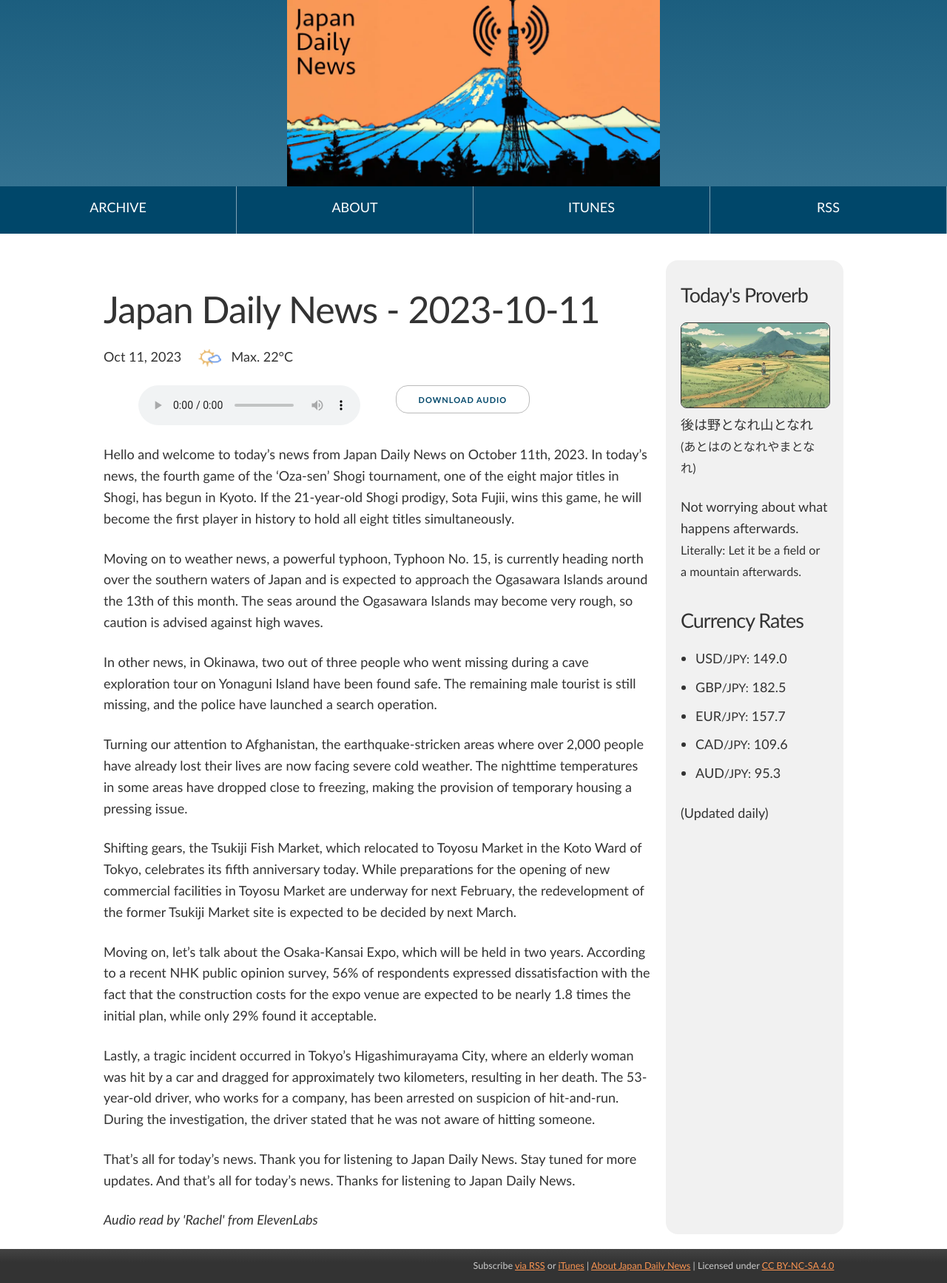
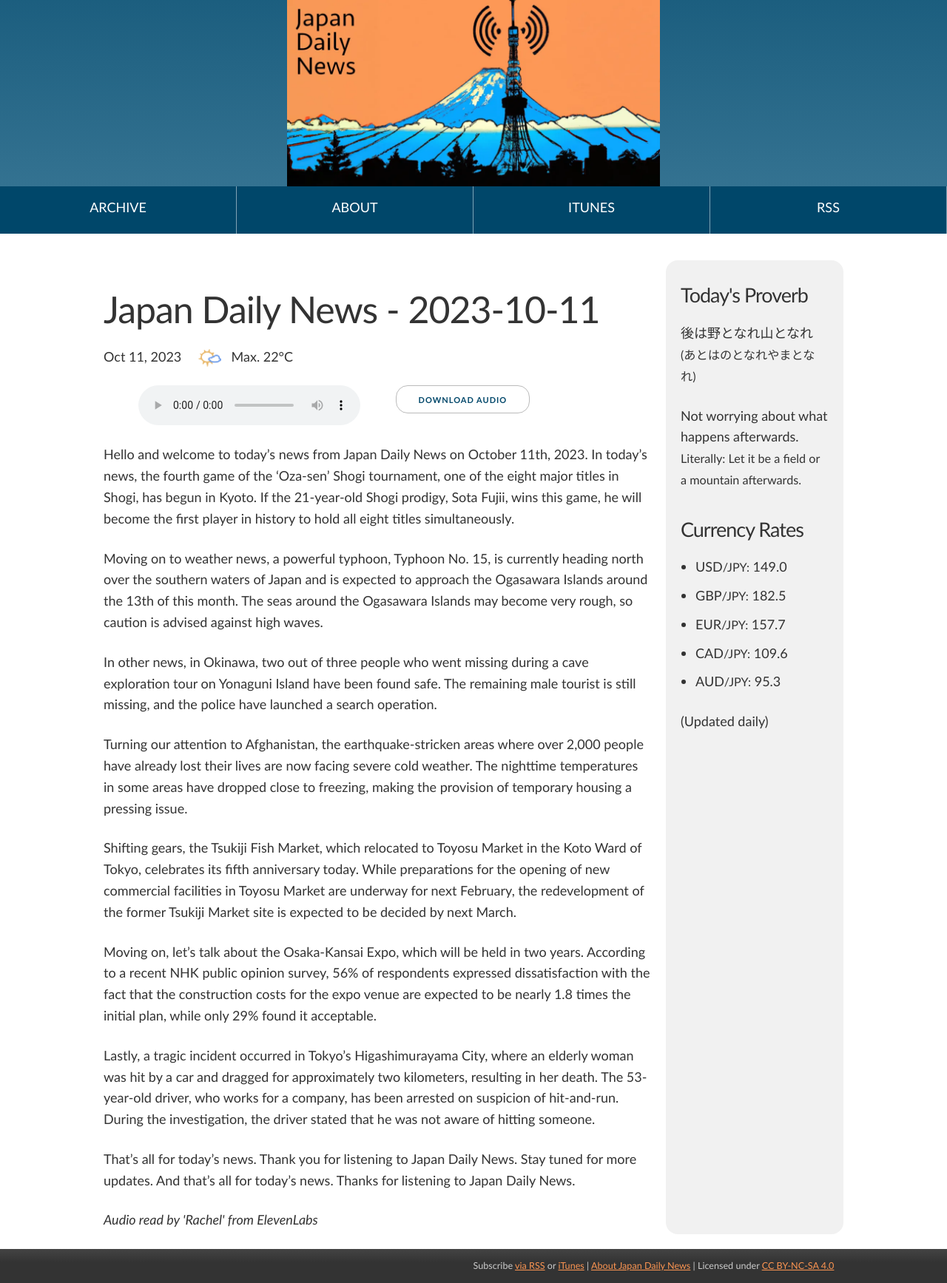
Before and after one commit to tagawa/JapanDailyNews, a Jekyll site: the page built from docs/index.html, in a window 1280 px wide. Shown: the whole page at 74% size. Built offline with Jekyll 4.4.1, drawn with Linux system fonts in a browser that asks for light colours; comment, search, counter and statistics services are not loaded.

Commit message:
Added check for image file

```diff
--- a/docs/index.html
+++ b/docs/index.html
@@ -41,9 +41,13 @@ summary: Today's news from Japan, powered by AI. This computer-generated daily p
         <div id="proverb">
           <h2>Today's Proverb</h2>
 
-          <picture>
-              <img src="/images/proverbs/proverb_{{ latest_post.proverb_id }}.webp" alt="Illustration representing the proverb {{ latest_post.proverb_en }}" style="max-width: 200px;" class="illustration">
-          </picture>
+          {% assign image_path = "/images/proverbs/proverb_" | append: latest_post.proverb_id | append: "webp" %}
+          {% assign file = site.static_files | where: "path", image_path | first %}
+          {% if file %}
+            <picture>
+                <img src="/images/proverbs/proverb_{{ latest_post.proverb_id }}.webp" alt="Illustration representing the proverb {{ latest_post.proverb_en }}" style="max-width: 200px;" class="illustration">
+            </picture>
+          {% endif %}
 
           <p>{{ latest_post.proverb_ja }}<br><small>({{ latest_post.proverb_hiragana }})</small>
 
@@ -55,44 +59,6 @@ summary: Today's news from Japan, powered by AI. This computer-generated daily p
               </audio>
             {% endif %}
 
-
-            {% assign audio_files = site.static_files | where: "audio", true %}
-            {% for audio_file in audio_files %}
-                {% if audio_file.path == "audio/proverbs/proverb_{{ latest_post.proverb_id }}.mp3" %}
-                  <audio controls>
-                      <source src="/audio/proverbs/proverb_{{ latest_post.proverb_id }}.mp3" type="audio/mp3">
-                  </audio>
-                {% endif %}
-            {% endfor %}
-
-
-            {% assign audio_files = site.static_files | where: "audio", true %}
-            {% for audio_file in audio_files %}
-                {% assign audio_path = "/audio/proverbs/proverb_" | append: latest_post.proverb_id | append: ".mp3" %}
-                {% assign file = site.static_files | where: "path", audio_path | first %}
-
-
-                {% if audio_file.path == "/audio/proverbs/proverb_{{ latest_post.proverb_id }}.mp3" %}
-                  <audio controls>
-                      <source src="/audio/proverbs/proverb_{{ latest_post.proverb_id }}.mp3" type="audio/mp3">
-                  </audio>
-                {% endif %}
-            {% endfor %}
-
-            {% for static_file in site.static_files %}
-                {% if static_file.path == "audio/proverbs/proverb_{{ latest_post.proverb_id }}.mp3" %}
-                  <audio controls>
-                      <source src="audio/proverbs/proverb_{{ latest_post.proverb_id }}.mp3" type="audio/mp3">
-                  </audio>
-                {% endif %}
-            {% endfor %}
-
-            {% assign file = site.static_files | where: "path", "/audio/proverbs/proverb_{{ latest_post.proverb_id }}.mp3" | first %}
-            {% if file %}
-              <audio controls>
-                  <source src="/audio/proverbs/proverb_{{ latest_post.proverb_id }}.mp3" type="audio/mp3">
-              </audio>
-            {% endif %}
           </p>
           <p>{{ latest_post.proverb_en }}<br><small>Literally: {{ latest_post.proverb_lit }}</small></p>
         </div>
```
